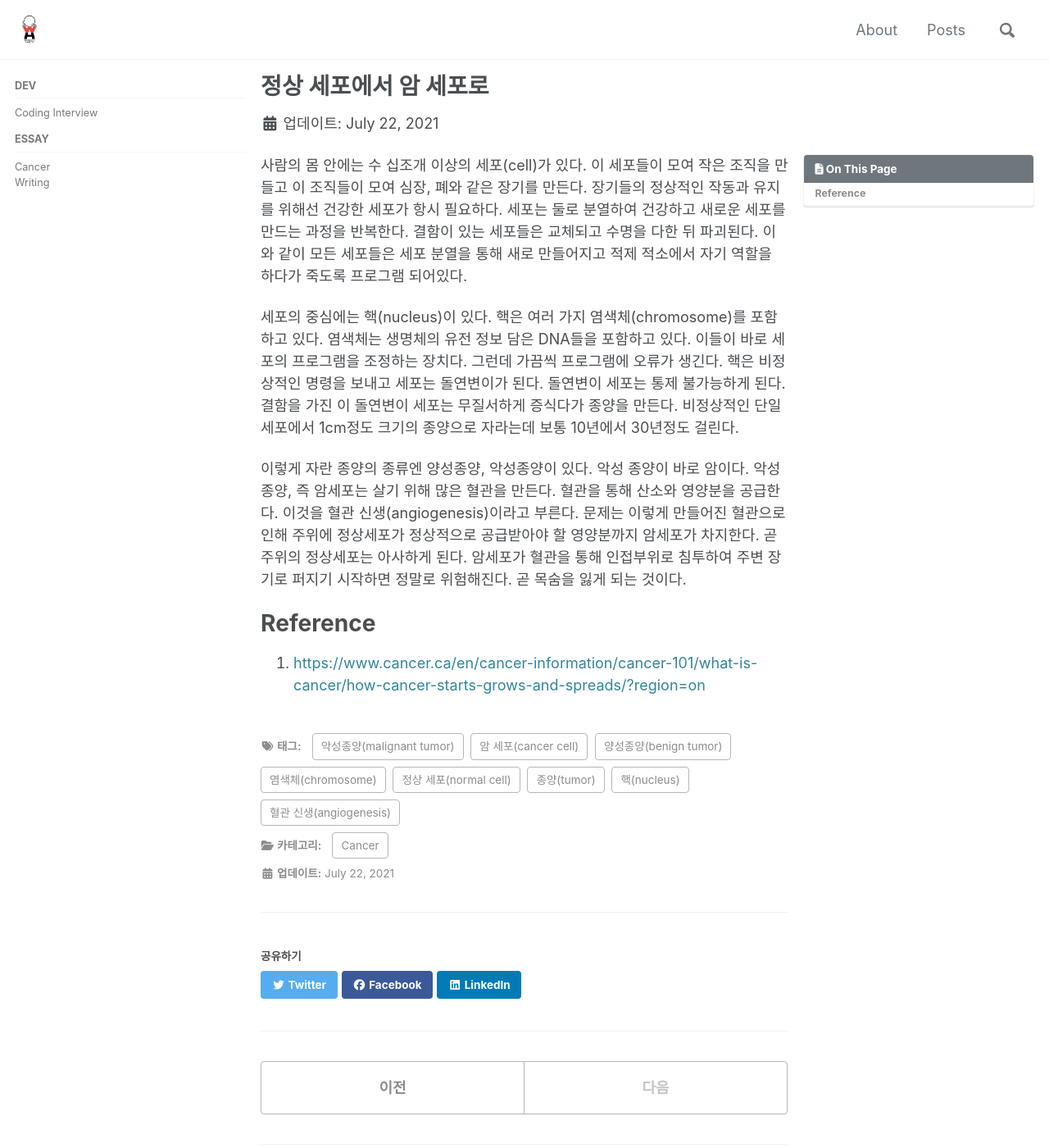
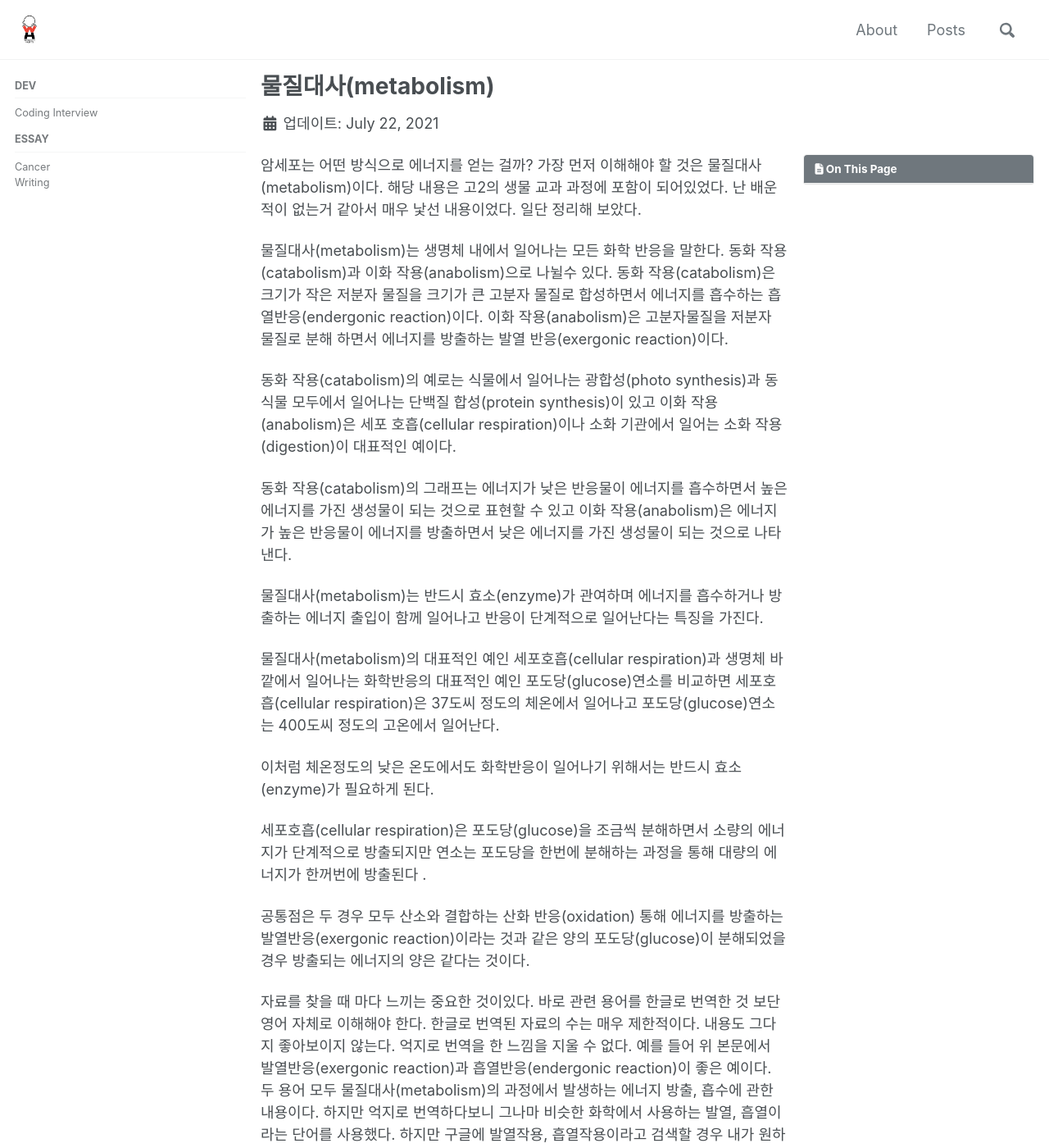
Before and after one commit to WonderHabits/wonderhabits.github.io, a Jekyll site: the page built from _posts/2021-07-22-8_normal_cell_vs_cancer_cell.md, in a window 1280 px wide and 1400 px high. Shown: the whole window at 82% size. Built offline with Jekyll 4.4.1, drawn with Linux system fonts in a browser that asks for light colours; cached includes are drawn as plain includes; nearby versions of some CDN libraries; comment, search, counter and statistics services are not loaded; some of the changed text lies outside the part shown.

Commit message:
add post

```diff
--- a/_posts/2021-07-22-8_normal_cell_vs_cancer_cell.md
+++ b/_posts/2021-07-22-8_normal_cell_vs_cancer_cell.md
@@ -1,28 +1,43 @@
 ---
-title: "정상 세포에서 암 세포로"
+title: "물질대사(metabolism)"
 header:
   # image: /assets/images/koin.jpg
 categories:
   - Cancer
 tags:
-  - 암 세포(cancer cell)
-  - 정상 세포(normal cell)
-  - 종양(tumor)
-  - 악성종양(malignant tumor)
-  - 양성종양(benign tumor)
-  - 핵(nucleus)
-  - 염색체(chromosome)
-  - 혈관 신생(angiogenesis)
+  - 물질 대사(metabolism)
+  - 동화 작용(catabolism)
+  - 이화 작용(anabolism)
+  - 발열 반응(exergonic reaction)
+  - 흡열 반응(endergonic reaction)
+  - 세포 호흡(cellular respiration)
+  - 소화 작용(digestion)
+  - 포도당(glucose)
+  - 효소(enzyme)
 toc: true
 last_modified_at: 2021-07-22
 use_math: true
 ---
 
-사람의 몸 안에는 수 십조개 이상의 세포(cell)가 있다. 이 세포들이 모여 작은 조직을 만들고 이 조직들이 모여 심장, 폐와 같은 장기를 만든다. 장기들의 정상적인 작동과 유지를 위해선 건강한 세포가 항시 필요하다. 세포는 둘로 분열하여 건강하고 새로운 세포를 만드는 과정을 반복한다. 결함이 있는 세포들은 교체되고 수명을 다한 뒤 파괴된다. 이와 같이 모든 세포들은 세포 분열을 통해 새로 만들어지고 적제 적소에서 자기 역할을 하다가 죽도록 프로그램 되어있다.
+ 암세포는 어떤 방식으로 에너지를 얻는 걸까? 가장 먼저 이해해야 할 것은 물질대사(metabolism)이다. 해당 내용은 고2의 생물 교과 과정에 포함이 되어있었다. 난 배운적이 없는거 같아서 매우 낯선 내용이었다. 일단 정리해 보았다.
 
-세포의 중심에는 핵(nucleus)이 있다. 핵은 여러 가지 염색체(chromosome)를 포함하고 있다. 염색체는 생명체의 유전 정보 담은 DNA들을 포함하고 있다. 이들이 바로 세포의 프로그램을 조정하는 장치다. 그런데 가끔씩 프로그램에 오류가 생긴다. 핵은 비정상적인 명령을 보내고 세포는 돌연변이가 된다. 돌연변이 세포는 통제 불가능하게 된다. 결함을 가진 이 돌연변이 세포는 무질서하게 증식다가 종양을 만든다. 비정상적인 단일 세포에서 1cm정도 크기의 종양으로 자라는데 보통 10년에서 30년정도 걸린다.
+ 물질대사(metabolism)는 생명체 내에서 일어나는 모든 화학 반응을 말한다. 동화 작용(catabolism)과 이화 작용(anabolism)으로 나뉠수 있다. 동화 작용(catabolism)은 크기가 작은 저분자 물질을 크기가 큰 고분자 물질로 합성하면서 에너지를 흡수하는 흡열반응(endergonic reaction)이다. 이화 작용(anabolism)은 고분자물질을 저분자 물질로 분해 하면서 에너지를 방출하는 발열 반응(exergonic reaction)이다.
 
-이렇게 자란 종양의 종류엔 양성종양, 악성종양이 있다. 악성 종양이 바로 암이다. 악성 종양, 즉 암세포는 살기 위해 많은 혈관을 만든다. 혈관을 통해 산소와 영양분을 공급한다. 이것을 혈관 신생(angiogenesis)이라고 부른다. 문제는 이렇게 만들어진 혈관으로 인해 주위에 정상세포가 정상적으로 공급받아야 할 영양분까지 암세포가 차지한다. 곧 주위의 정상세포는 아사하게 된다. 암세포가 혈관을 통해 인접부위로 침투하여 주변 장기로 퍼지기 시작하면 정말로 위험해진다. 곧 목숨을 잃게 되는 것이다.
+ 동화 작용(catabolism)의 예로는 식물에서 일어나는 광합성(photo synthesis)과 동식물 모두에서 일어나는 단백질 합성(protein synthesis)이 있고 이화 작용(anabolism)은 세포 호흡(cellular respiration)이나 소화 기관에서 일어는 소화 작용(digestion)이 대표적인 예이다.
 
-# Reference
-1. [https://www.cancer.ca/en/cancer-information/cancer-101/what-is-cancer/how-cancer-starts-grows-and-spreads/?region=on](https://www.cancer.ca/en/cancer-information/cancer-101/what-is-cancer/how-cancer-starts-grows-and-spreads/?region=on)
+ 동화 작용(catabolism)의 그래프는 에너지가 낮은 반응물이 에너지를 흡수하면서 높은 에너지를 가진 생성물이 되는 것으로 표현할 수 있고 이화 작용(anabolism)은 에너지가 높은 반응물이 에너지를 방출하면서 낮은 에너지를 가진 생성물이 되는 것으로 나타낸다.
+
+ 물질대사(metabolism)는 반드시 효소(enzyme)가 관여하며 에너지를 흡수하거나 방출하는 에너지 출입이 함께 일어나고 반응이 단계적으로 일어난다는 특징을 가진다.
+
+ 물질대사(metabolism)의 대표적인 예인 세포호흡(cellular respiration)과 생명체 바깥에서 일어나는 화학반응의 대표적인 예인 포도당(glucose)연소를 비교하면 세포호흡(cellular respiration)은 37도씨 정도의 체온에서 일어나고 포도당(glucose)연소는 400도씨 정도의 고온에서 일어난다.
+
+ 이처럼 체온정도의 낮은 온도에서도 화학반응이 일어나기 위해서는 반드시 효소(enzyme)가 필요하게 된다.
+
+ 세포호흡(cellular respiration)은 포도당(glucose)을 조금씩 분해하면서 소량의 에너지가 단계적으로 방출되지만 연소는 포도당을 한번에 분해하는 과정을 통해 대량의 에너지가 한꺼번에 방출된다 .
+
+ 공통점은 두 경우 모두 산소와 결합하는 산화 반응(oxidation) 통해 에너지를 방출하는 발열반응(exergonic reaction)이라는 것과 같은 양의 포도당(glucose)이 분해되었을경우 방출되는 에너지의 양은 같다는 것이다.
+
+ 자료를 찾을 때 마다 느끼는 중요한 것이있다. 바로 관련 용어를 한글로 번역한 것 보단 영어 자체로 이해해야 한다. 한글로 번역된 자료의 수는 매우 제한적이다. 내용도 그다지 좋아보이지 않는다. 억지로 번역을 한 느낌을 지울 수 없다. 예를 들어 위 본문에서 발열반응(exergonic reaction)과 흡열반응(endergonic reaction)이 좋은 예이다. 두 용어 모두 물질대사(metabolism)의 과정에서 발생하는 에너지 방출, 흡수에 관한 내용이다. 하지만 억지로 번역하다보니 그나마 비슷한 화학에서 사용하는 발열, 흡열이라는 단어를 사용했다. 하지만 구글에 발열작용, 흡열작용이라고 검색할 경우 내가 원하는 자료를 찾을 수 없었다.
+ 좀 어렵더라도 영어로 받아들여야 한다. 그래야 좋은 내용의 지식을 얻을 수 있다.
+
+ "모든 고통은 무지에서 온다"
--- /dev/null
+++ b/_posts/2021-07-26-9_metabolism.md
@@ -0,0 +1,28 @@
+---
+title: "정상 세포에서 암 세포로"
+header:
+  # image: /assets/images/koin.jpg
+categories:
+  - Cancer
+tags:
+  - 암 세포(cancer cell)
+  - 정상 세포(normal cell)
+  - 종양(tumor)
+  - 악성종양(malignant tumor)
+  - 양성종양(benign tumor)
+  - 핵(nucleus)
+  - 염색체(chromosome)
+  - 혈관 신생(angiogenesis)
+toc: true
+last_modified_at: 2021-07-22
+use_math: true
+---
+
+사람의 몸 안에는 수 십조개 이상의 세포(cell)가 있다. 이 세포들이 모여 작은 조직을 만들고 이 조직들이 모여 심장, 폐와 같은 장기를 만든다. 장기들의 정상적인 작동과 유지를 위해선 건강한 세포가 항시 필요하다. 세포는 둘로 분열하여 건강하고 새로운 세포를 만드는 과정을 반복한다. 결함이 있는 세포들은 교체되고 수명을 다한 뒤 파괴된다. 이와 같이 모든 세포들은 세포 분열을 통해 새로 만들어지고 적제 적소에서 자기 역할을 하다가 죽도록 프로그램 되어있다.
+
+세포의 중심에는 핵(nucleus)이 있다. 핵은 여러 가지 염색체(chromosome)를 포함하고 있다. 염색체는 생명체의 유전 정보 담은 DNA들을 포함하고 있다. 이들이 바로 세포의 프로그램을 조정하는 장치다. 그런데 가끔씩 프로그램에 오류가 생긴다. 핵은 비정상적인 명령을 보내고 세포는 돌연변이가 된다. 돌연변이 세포는 통제 불가능하게 된다. 결함을 가진 이 돌연변이 세포는 무질서하게 증식다가 종양을 만든다. 비정상적인 단일 세포에서 1cm정도 크기의 종양으로 자라는데 보통 10년에서 30년정도 걸린다.
+
+이렇게 자란 종양의 종류엔 양성종양, 악성종양이 있다. 악성 종양이 바로 암이다. 악성 종양, 즉 암세포는 살기 위해 많은 혈관을 만든다. 혈관을 통해 산소와 영양분을 공급한다. 이것을 혈관 신생(angiogenesis)이라고 부른다. 문제는 이렇게 만들어진 혈관으로 인해 주위에 정상세포가 정상적으로 공급받아야 할 영양분까지 암세포가 차지한다. 곧 주위의 정상세포는 아사하게 된다. 암세포가 혈관을 통해 인접부위로 침투하여 주변 장기로 퍼지기 시작하면 정말로 위험해진다. 곧 목숨을 잃게 되는 것이다.
+
+# Reference
+1. [https://www.cancer.ca/en/cancer-information/cancer-101/what-is-cancer/how-cancer-starts-grows-and-spreads/?region=on](https://www.cancer.ca/en/cancer-information/cancer-101/what-is-cancer/how-cancer-starts-grows-and-spreads/?region=on)
```
